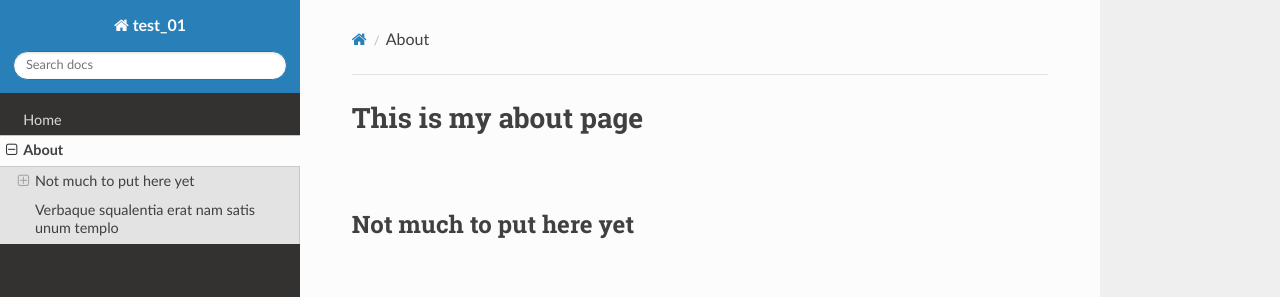
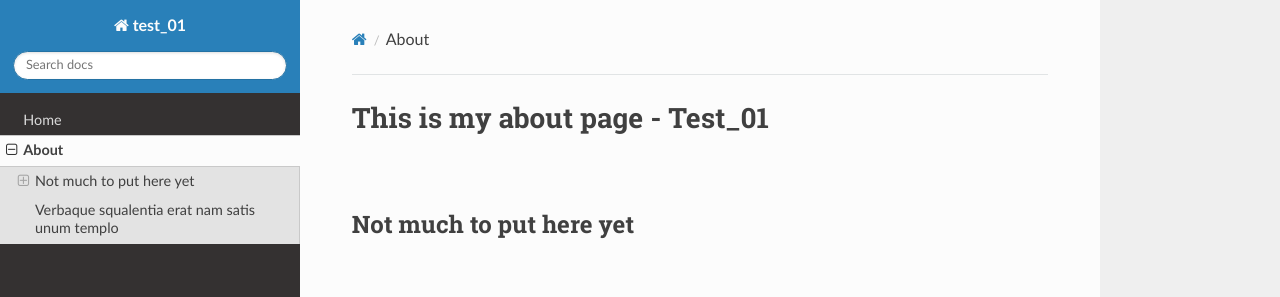
Before and after one commit to Brian-LeBlanc/test_01, an MkDocs documentation site: the page built from docs/about.md, in a window 1280 px wide and 900 px high. Shown: the top 297 px of the window. Built offline with MkDocs 1.6.1, drawn with Linux system fonts in a browser that asks for light colours; nearby versions of some CDN libraries.

Commit message:
Update about.md

```diff
--- a/docs/about.md
+++ b/docs/about.md
@@ -1,4 +1,4 @@
-# This is my about page
+# This is my about page - Test_01
 <br>
 ## Not much to put here yet
 <br>
```
